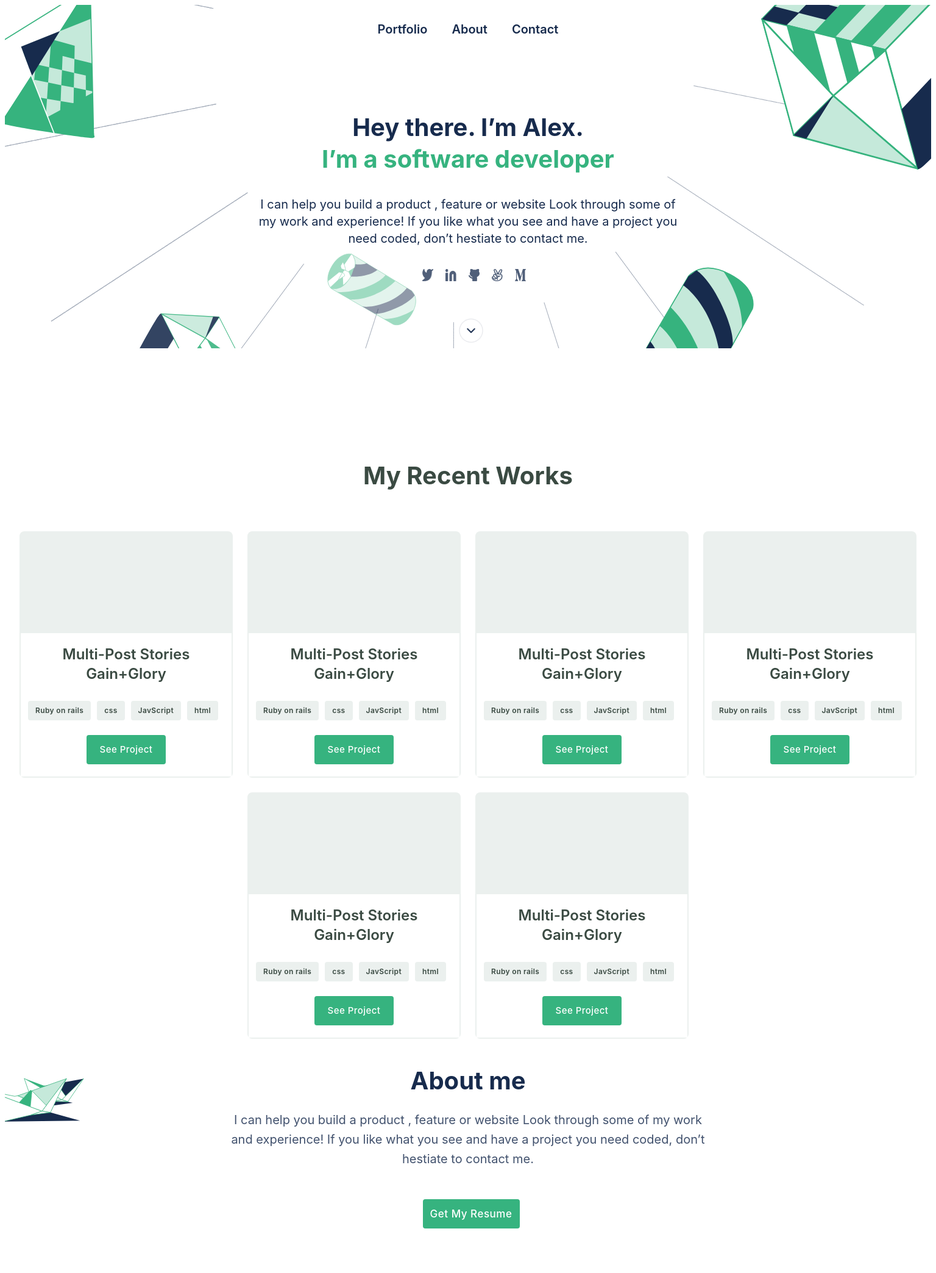
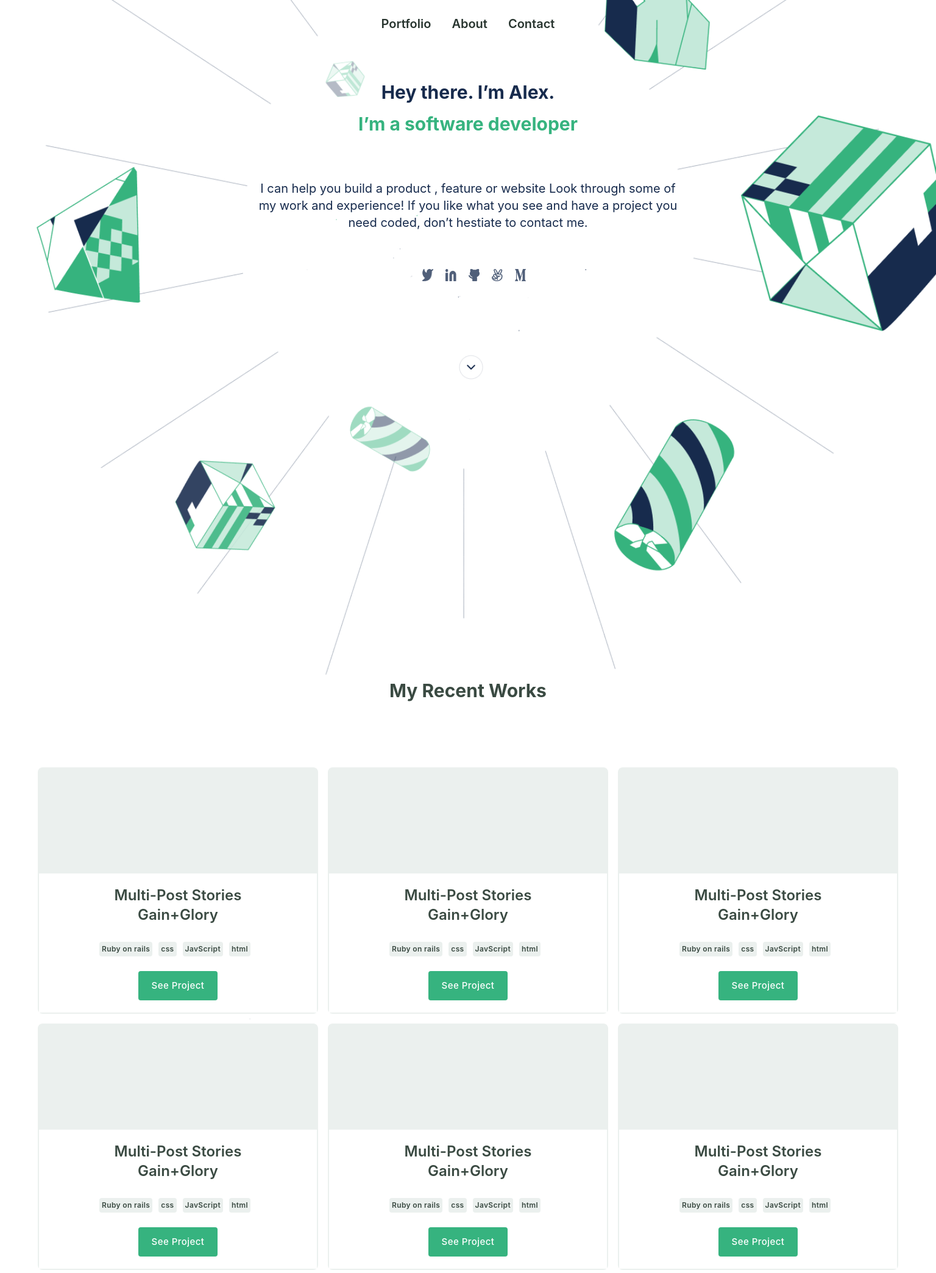
Before and after one commit to ciraganenicole/myPortfolio, a website: page index.html in a window 1536 px wide. Shown: the top 2087 px of the page at 61% size. Drawn offline with Linux system fonts and the light colour scheme; files whose address does not match are found by name.

Commit message:
Update responsiveness

```diff
--- a/index.html
+++ b/index.html
@@ -11,16 +11,18 @@
 
 <body>
     <div id="container">
-        <header class="container">
+        <header>
+            <div class="container">
                 <nav class="nav-item1">Welcome</nav>
                 <nav class="nav-item2">
                     <a href=""><img src="images/Enabled.png" alt="Menu" class="menu" /></a>
                 </nav>
-        </header>
-        <header class="cont">
+            </div>
+            <div class="cont">
                 <nav class="nav-item1">Portfolio</nav>
                 <nav class="nav-item1">About</nav>
                 <nav class="nav-item1">Contact</nav>
+            </div>
         </header>
         <section class="content">
             <h1 class="box1">
@@ -30,7 +32,7 @@
             <p class="box2">
                 I can help you build a product , feature or website Look through some of my work and experience! If you like what you see and have a project you need coded, don’t hestiate to contact me.
             </p>
-            <ul class="box4">
+            <ul class="box3">
                 <li class="social-media">
                     <a href=""><img src="images/twitter.png" alt="twitter" /></a>
                 </li>
@@ -162,7 +164,7 @@
 
             <button type="button" class="resume">Get My Resume</button>
         </section>
-        <img src="/images/group1.svg" alt="" class="img1">
+
 
         <section class="land">
             <section class="language" id="third">
@@ -196,7 +198,7 @@
             </section>
         </section>
     </section>
-    <section class="contact-form">
+    <footer class="contact-form">
         <div class="desktop">
             <p class="contact-paragraph">I'm always interested in hearing about new projects, so if you'd like to chat please get in touch.
             </p>
@@ -222,7 +224,7 @@
 
         </div>
         <div class="contact-form-icons">
-            <ul class="box4">
+            <ul class="box3">
                 <li class="social-media">
                     <a href=""><img src="images/twitter.png" alt="twitter" /></a>
                 </li>
@@ -242,7 +244,7 @@
 
         </div>
         <a class="my-email-address" href="mailto:ciraganenicole@gmail.com">ciraganenicole@gmail.com</a>
-    </section>
+    </footer>
 
 </body>
 
--- a/style.css
+++ b/style.css
@@ -1,3 +1,7 @@
+body {
+  background-image: none;
+}
+
 #container {
   background-image: url("images/capt.png");
   background-repeat: no-repeat;
@@ -16,6 +20,7 @@
   font-size: 20px;
   line-height: 28px;
   color: #28352f;
+  margin-right: 180px;
 }
 
 .menu {
@@ -26,14 +31,11 @@
 
 .container {
   display: flex;
-  justify-content: space-between;
   align-items: center;
-  width: 90%;
-  height: 100%;
   padding: 10px;
 }
 
-.box4 {
+.box3 {
   display: flex;
   justify-content: center;
 }
@@ -463,76 +465,16 @@ button:active {
   }
 }
 
-@media screen and (min-width: 800px) {
-  #container {
-    background-image: url(/images/back.svg);
-    background-size: 140%;
+@media screen and (min-width: 992px) {
+  body {
+    background-image: url(/images/background.png);
+    background-blend-mode: darken;
+    background-size: 100%;
+    background-repeat: no-repeat;
   }
 
-  .My-Works {
-    display: flex;
-    flex-direction: row;
-    flex-wrap: wrap;
-    gap: 24px;
-    margin: auto;
-  }
-
-  .work {
-    font-size: 40px;
-  }
-
-  .content {
-    gap: 24px;
-  }
-
-  .box1 {
-    width: 600px;
-    margin: auto;
-    height: 114px;
-    text-align: center;
-  }
-
-  .box2 {
-    width: 600px;
-    text-align: center;
-    margin: auto;
-    height: 114px;
-  }
-
-  .box {
-    height: 40px;
-  }
-
-  .box4 {
-    height: 14px;
-  }
-
-  .line {
-    display: none;
-  }
-
-  .abm {
-    font-size: 40px;
-    height: 70px;
-  }
-
-  .paragraph {
-    width: 600px;
-    height: 90px;
-    margin-top: -20px;
-  }
-
-  .land {
-    flex-direction: row;
-    flex-wrap: wrap;
-  }
-
-  .list {
-    flex-wrap: wrap;
-  }
-
-  .language {
-    width: 300px;
+  #container {
+    background-image: none;
   }
 
   .container {
@@ -541,34 +483,117 @@ button:active {
 
   .cont {
     display: flex;
+    align-items: center;
   }
 
   .nav-item1 {
-    margin: 26px 20px;
-    color: #172b4d;
+    margin: 17px;
+  }
+
+  .content {
+    display: flex;
+    flex-direction: column;
+    align-items: center;
+    width: 100%;
+    margin-top: 50px;
+    padding: 5px;
+  }
+
+  .box1 {
+    font-size: 30px;
+    width: 100%;
+    margin: 0;
+    height: 130px;
+  }
+
+  .work-section {
+    margin-top: 180px;
+  }
+
+  .work {
+    font-size: 30px;
+  }
+
+  .line {
+    display: none;
+  }
+
+  .title {
+    flex-direction: row;
+  }
+
+  .My-Works {
+    display: flex;
+    flex-direction: row;
+    flex-wrap: wrap;
+    gap: 16px;
+    margin: auto;
+  }
+
+  .box2 {
+    width: 600px;
+    height: 80px;
+  }
+
+  .box3 {
+    height: 10px;
+  }
+
+  .land {
+    flex-direction: row;
+    flex-wrap: wrap;
+  }
+
+  .language {
+    height: 265px;
+    width: 30%;
+  }
+
+  .lang {
+    padding: 4px;
+  }
+
+  .resume {
+    margin-bottom: 0;
+  }
+
+  .project {
+    width: 30%;
+  }
+
+  .paragraph {
+    width: 73%;
+    margin: 0;
+    height: 85px;
+  }
+
+  div {
+    position: relative;
   }
 
   .desktop {
     display: flex;
     align-items: center;
-    margin-bottom: 20px;
+  }
+
+  form {
+    width: 100%;
+  }
+
+  .contact-form {
+    background-image: none;
   }
 
   .contact-paragraph {
-    font-size: 30px;
-    width: 463px;
-    height: 256px;
+    font-size: 25px;
     line-height: 52px;
-    margin-right: 24px;
-  }
-
-  form {
-    width: 684px;
+    width: 90%;
+    margin-top: -60px;
   }
 
   .contact-input,
   .textarea {
-    padding: 15px;
+    padding: 5px;
     width: 100%;
   }
 
@@ -578,31 +603,223 @@ button:active {
 }
 
 @media screen and (min-width: 1100px) {
+  body {
+    background-image: url(/images/background.png);
+    background-blend-mode: darken;
+    background-size: 100%;
+    background-repeat: no-repeat;
+  }
+
   #container {
-    box-sizing: border-box;
-    background-image: url(/images/back.svg);
-    background-size: 110%;
-    margin-bottom: 150px;
+    background-image: none;
+  }
+
+  .container {
+    display: none;
+  }
+
+  .cont {
+    display: flex;
+    align-items: center;
+  }
+
+  .nav-item1 {
+    margin: 17px;
+  }
+
+  .content {
+    display: flex;
+    flex-direction: column;
+    align-items: center;
+    width: 100%;
+    margin-top: 50px;
+    padding: 5px;
+  }
+
+  .box1 {
+    font-size: 30px;
+    width: 100%;
+    margin: 0;
+    height: 130px;
+  }
+
+  .work-section {
+    margin-top: 300px;
+  }
+
+  .work {
+    font-size: 30px;
+  }
+
+  .line {
+    display: none;
+  }
+
+  .title {
+    flex-direction: row;
   }
 
   .My-Works {
     display: flex;
     flex-direction: row;
     flex-wrap: wrap;
-    gap: 24px;
+    gap: 16px;
+    margin: auto;
+  }
+
+  .box2 {
+    width: 600px;
+    height: 80px;
+  }
+
+  .box3 {
+    height: 10px;
+  }
+
+  .about-me {
+    gap: 50px;
+  }
+
+  .land {
+    flex-direction: row;
+    flex-wrap: wrap;
+  }
+
+  .language {
+    height: 265px;
+    width: 30%;
+  }
+
+  .lang {
+    padding: 4px;
+  }
+
+  .project {
+    width: 30%;
+  }
+
+  .paragraph {
+    width: 73%;
+    margin: 0;
+    height: 85px;
+  }
+
+  div {
+    position: relative;
+  }
+
+  .desktop {
+    display: flex;
+    align-items: center;
+  }
+
+  form {
+    width: 100%;
+  }
+
+  .contact-form {
+    background-image: none;
+  }
+
+  .contact-form form {
+    margin: 32px 29px;
+  }
+
+  .contact-paragraph {
+    font-size: 25px;
+    line-height: 52px;
+    width: 100%;
+    margin-top: -60px;
+  }
+
+  .contact-input,
+  .textarea {
+    padding: 5px;
+    width: 100%;
+  }
+
+  .my-email-address {
+    display: none;
+  }
+
+  .contact-form-icons {
+    margin-top: 150px;
+  }
+}
+
+@media screen and (min-width: 1300px) {
+  body {
+    background-image: url(/images/background.png);
+    background-blend-mode: darken;
+    background-size: 100%;
+    background-repeat: no-repeat;
+  }
+
+  #container {
+    background-image: none;
+  }
+
+  .container {
+    display: none;
+  }
+
+  .cont {
+    display: flex;
+    align-items: center;
+  }
+
+  .nav-item1 {
+    margin: 17px;
+  }
+
+  .content {
+    display: flex;
+    flex-direction: column;
+    align-items: center;
+    width: 100%;
+    margin-top: 50px;
+    padding: 5px;
+  }
+
+  .box1 {
+    font-size: 30px;
+    width: 100%;
+    margin: 0;
+    height: 150px;
+  }
+
+  .work-section {
+    margin-top: 450px;
+  }
+
+  .work {
+    font-size: 30px;
+    margin-bottom: 100px;
+  }
+
+  .line {
+    display: none;
+  }
+
+  .title {
+    flex-direction: row;
+  }
+
+  .My-Works {
+    display: flex;
+    flex-direction: row;
+    flex-wrap: wrap;
+    gap: 16px;
     margin: auto;
   }
 
   .box2 {
     width: 700px;
-    height: 80px;
+    margin-bottom: 50px;
   }
 
-  .box {
-    height: 30px;
-  }
-
-  .box4 {
+  .box3 {
+    margin-bottom: 100px;
     height: 10px;
   }
 
@@ -612,133 +829,62 @@ button:active {
   }
 
   .language {
-    width: 350px;
+    height: 265px;
+    width: 30%;
+  }
+
+  .lang {
+    padding: 4px;
+  }
+
+  .resume {
+    margin-bottom: 50px;
+  }
+
+  .project {
+    width: 30%;
+  }
+
+  .about-me {
+    margin-top: 80px;
   }
 
   .paragraph {
-    width: 800px;
-    height: 96px;
+    width: 65%;
+    margin-bottom: 20px;
+    height: 85px;
   }
 
   div {
     position: relative;
   }
 
-  .img1 {
-    width: 130px;
-    height: 200px;
-    position: absolute;
-  }
-
   .desktop {
     display: flex;
     align-items: center;
-    margin-bottom: 20px;
+    margin-left: 20px;
+    margin-right: 20px;
+    margin-top: 70px;
+  }
+
+  form {
+    width: 100%;
+  }
+
+  .contact-form {
+    background-image: none;
   }
 
   .contact-paragraph {
-    font-size: 30px;
-    width: 463px;
-    height: 256px;
+    font-size: 25px;
     line-height: 52px;
-    margin-right: 24px;
-  }
-
-  form {
-    width: 684px;
+    width: 60%;
+    margin-top: -60px;
   }
 
   .contact-input,
   .textarea {
-    padding: 15px;
-    width: 100%;
-  }
-
-  .my-email-address {
-    display: none;
-  }
-}
-
-@media screen and (min-width: 1000px) {
-  #container {
-    box-sizing: border-box;
-    background-image: url(/images/back.svg);
-    background-size: 110%;
-    margin-bottom: 150px;
-  }
-
-  .My-Works {
-    display: flex;
-    flex-direction: row;
-    flex-wrap: wrap;
-    gap: 24px;
-    margin: auto;
-  }
-
-  .box2 {
-    width: 700px;
-    height: 80px;
-  }
-
-  .box {
-    height: 30px;
-  }
-
-  .box4 {
-    height: 10px;
-  }
-
-  .land {
-    flex-direction: row;
-    flex-wrap: wrap;
-  }
-
-  .language {
-    width: 350px;
-  }
-
-  .paragraph {
-    width: 800px;
-    height: 96px;
-  }
-
-  div {
-    position: relative;
-  }
-
-  .img1 {
-    width: 130px;
-    height: 200px;
-    position: absolute;
-  }
-
-  .img2 {
-    width: 200px;
-    height: 200px;
-    position: absolute;
-  }
-
-  .desktop {
-    display: flex;
-    align-items: center;
-    margin-bottom: 20px;
-  }
-
-  .contact-paragraph {
-    font-size: 30px;
-    width: 463px;
-    height: 256px;
-    line-height: 52px;
-    margin-right: 24px;
-  }
-
-  form {
-    width: 684px;
-  }
-
-  .contact-input,
-  .textarea {
-    padding: 15px;
+    padding: 5px;
     width: 100%;
   }
 
@@ -746,9 +892,7 @@ button:active {
     display: none;
   }
 
-  .img3 {
-    width: 300px;
-    height: 450px;
-    float: right;
+  .contact-form-icons {
+    margin-top: 250px;
   }
 }
```
Also changed, not shown: images/background.png (added). Lines whose indentation alone changed are shown as unchanged.
